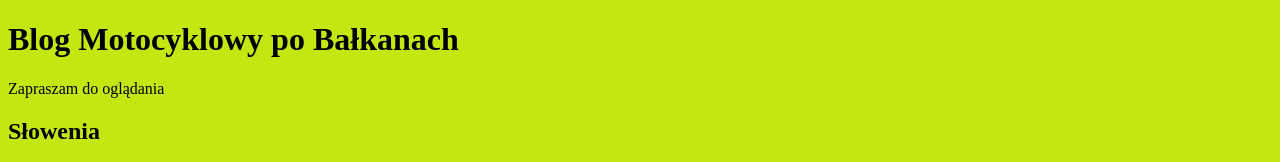
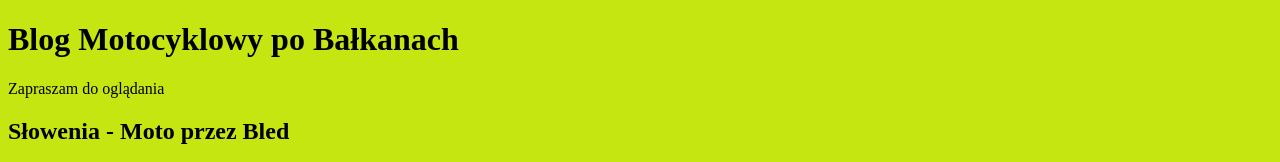
Before and after one commit to Wojna11/-Wojna11-Projekt-WSB-S-FD, a plain HTML site: page index.html in a window 1280 px wide. Shown: the top 162 px of the page. Drawn offline with Linux system fonts and the light colour scheme; grey boxes are pictures that could not be loaded.

Commit message:
zmien h2 (slowenia) na branchu main

```diff
--- a/index.html
+++ b/index.html
@@ -35,7 +35,7 @@ color: white;
     <p>Zapraszam do oglądania</p>
 
     <section class="slowenia">
-        <h1>Słowenia</h1>
+        <h1>Słowenia - Moto przez Bled</h1>
         <img src="https://media.istockphoto.com/photos/motorbike-ride-on-a-country-road-picture-id1086516514?s=612x612" alt="">
     </section>
     <footer>
```
